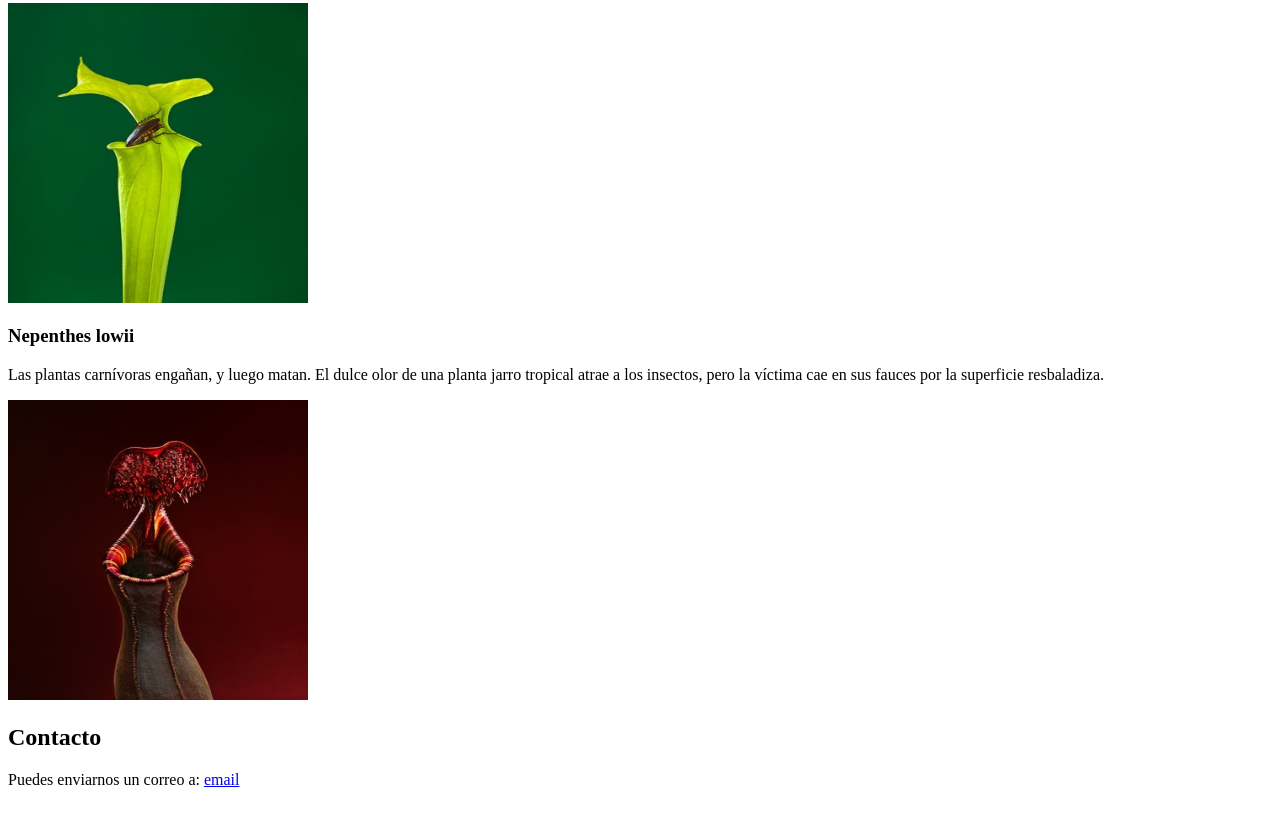
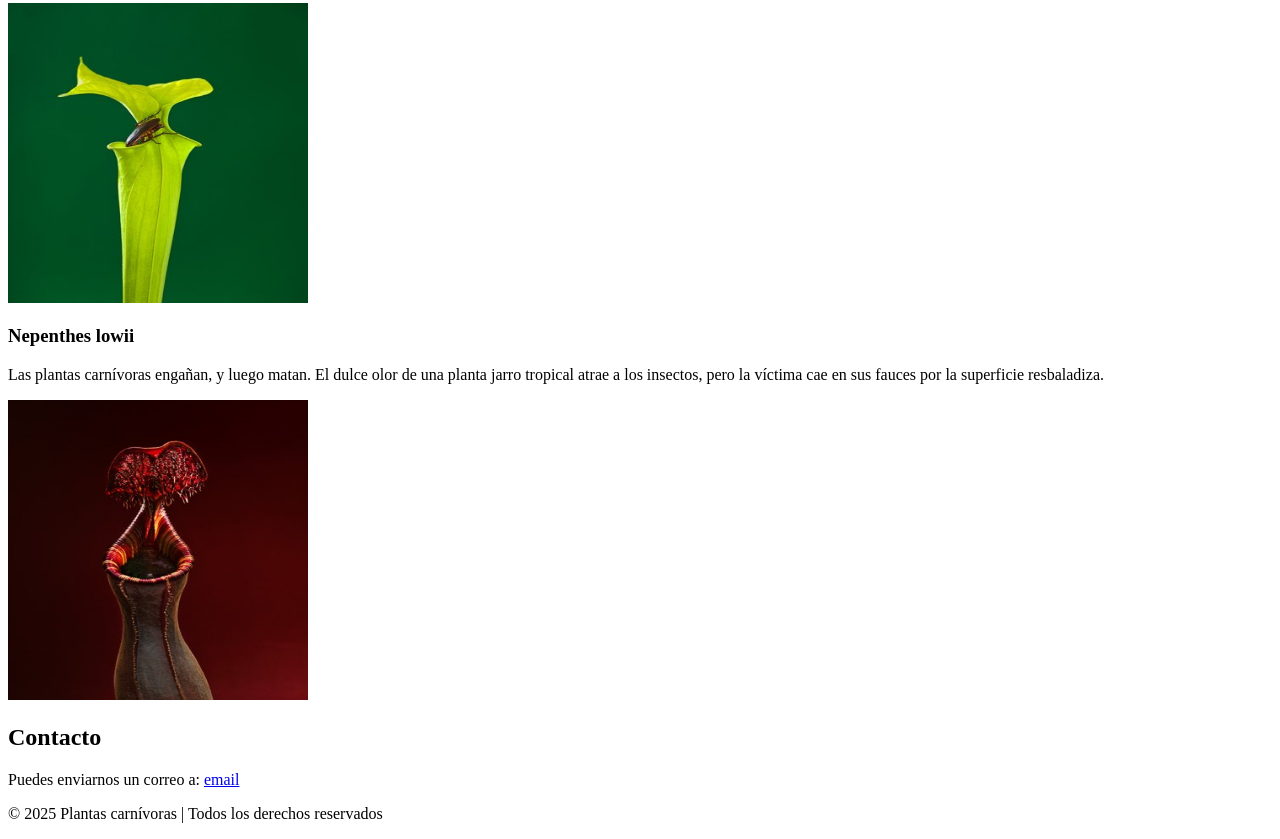
Before and after one commit to zurira/AplicacionesWeb_Unidad2, a plain HTML site: page PaginaWeb/pagina.html in a window 1280 px wide. Shown: the part 1584-2423 px from the top of the page. Before the commit the page ends 2389 px from the top, so only its background shows below. Drawn offline with Linux system fonts and the light colour scheme.

Commit message:
Realice el footer

```diff
--- a/PaginaWeb/pagina.html
+++ b/PaginaWeb/pagina.html
@@ -61,6 +61,8 @@
             <p>Puedes enviarnos un correo a: <a href="mailto:20243ds036@utez.edu.mx">email</a></p>
         </section>
     </main>
-
+    <footer>
+        <p> © 2025 Plantas carnívoras | Todos los derechos reservados</p>
+    </footer>
 </body>
 </html>
```
